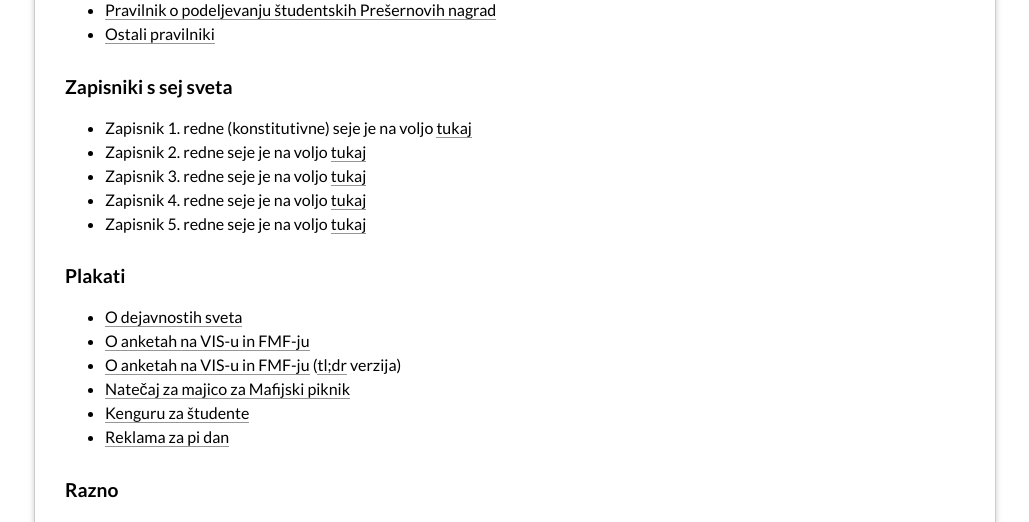
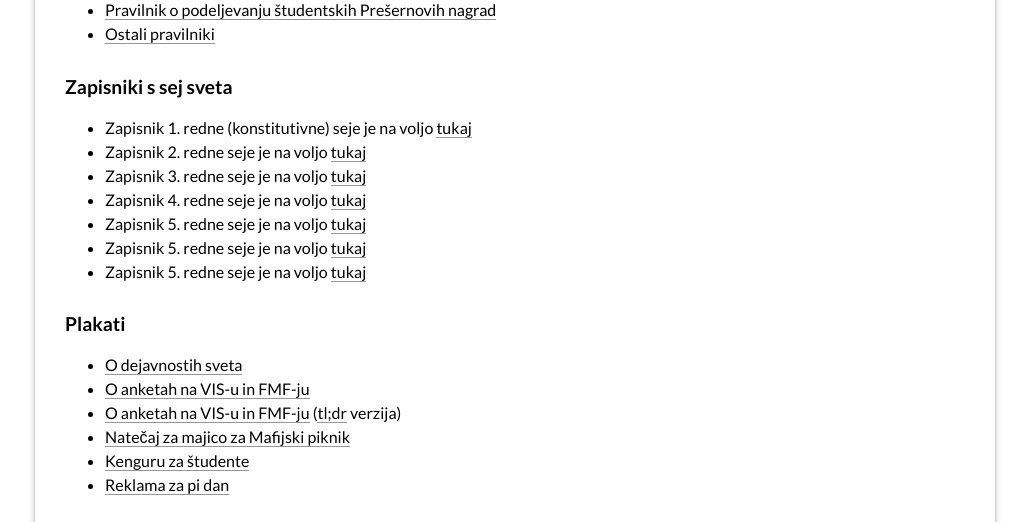
Before and after one commit to FMF-studenti/studentski-svet, a PHP site: page /legal in a window 1280 px wide. Shown: the part 567-1089 px from the top of the page, without its empty margins (125-1154 px from the left). Run offline with PHP 8.4, Linux system fonts and the light colour scheme.

Commit message:
Dodal zapisnika 6. in 7. seje.

```diff
--- a/legal.php
+++ b/legal.php
@@ -43,6 +43,8 @@
   <li>Zapisnik 3. redne seje je na voljo <a href="/dokumenti/zapisniki/zapisnik_seja_3.pdf">tukaj</a></li>
   <li>Zapisnik 4. redne seje je na voljo <a href="/dokumenti/zapisniki/zapisnik_seja_4.pdf">tukaj</a></li>
   <li>Zapisnik 5. redne seje je na voljo <a href="/dokumenti/zapisniki/zapisnik_seja_5.pdf">tukaj</a></li>
+  <li>Zapisnik 5. redne seje je na voljo <a href="/dokumenti/zapisniki/zapisnik_seja_6.pdf">tukaj</a></li>
+  <li>Zapisnik 5. redne seje je na voljo <a href="/dokumenti/zapisniki/zapisnik_seja_7.pdf">tukaj</a></li>
 </ul>
 
 <h2>Plakati</h2>
```
Also changed, not shown: 2 other files.
